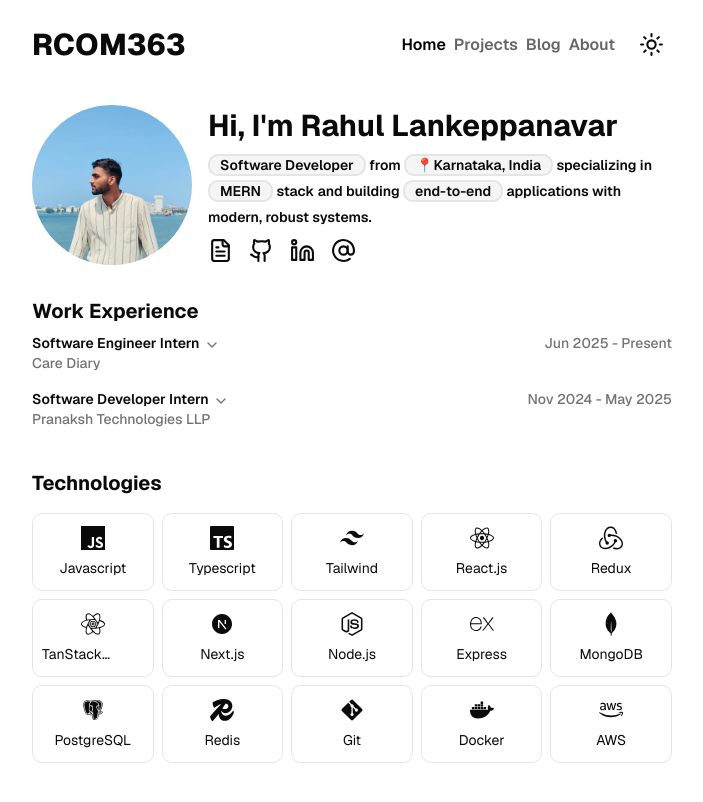
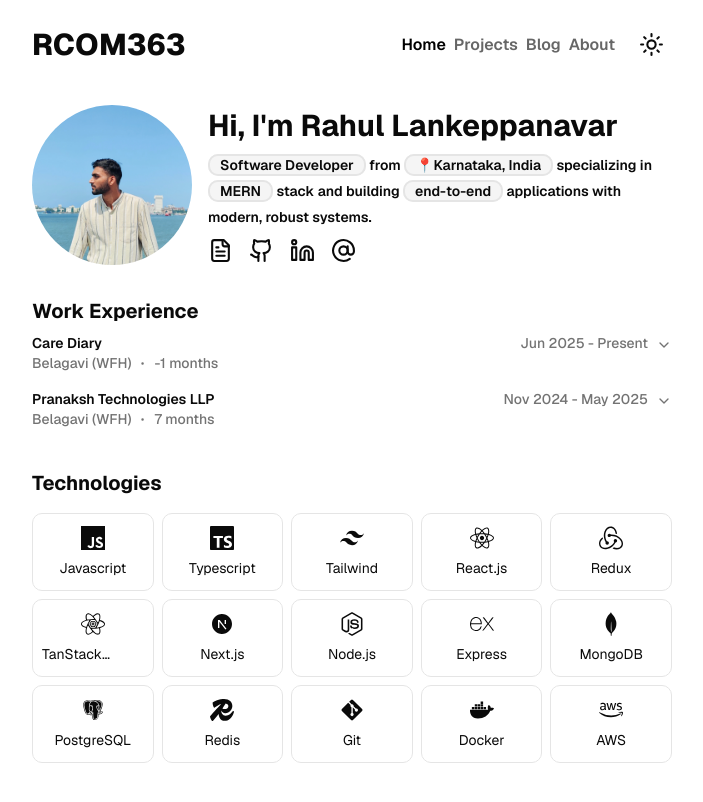
Before and after one commit to RCOM363/portfolio, a Next.js app: page / in a window 1280 px wide. Shown: the top 802 px of the page, without its empty margins (288-991 px from the left). Built offline with nearby package versions, Linux system fonts and the light colour scheme.

Commit message:
refactor: update experience data type; update experience section; accordion component; add utils for experience dates

```diff
--- a/src/components/ExperienceSection.tsx
+++ b/src/components/ExperienceSection.tsx
@@ -29,15 +29,13 @@ function ExperienceSection() {
                 <AccordionItem value={experience.company}>
                   <AccordionTrigger
                     company={experience.company}
-                    companyWebsite={experience.company_website}
-                    title={experience.title}
-                    duration={experience.duration}
+                    website={experience.website}
+                    startDate={experience.startDate}
+                    endDate={experience.endDate}
+                    location="Belagavi (WFH)"
                   ></AccordionTrigger>
                   <AccordionContent className="text-sm leading-relaxed">
                     <BlurFade delay={BLUR_FADE_DELAY * 2}>
-                      <p>{experience.description}</p>
-                    </BlurFade>
-                    <BlurFade delay={BLUR_FADE_DELAY * 3}>
                       <ul className="flex w-full list-none flex-wrap items-center gap-2 py-2 text-[12px]">
                         {experience.technologies.map((technology) => (
                           <li
@@ -49,6 +47,9 @@ function ExperienceSection() {
                         ))}
                       </ul>
                     </BlurFade>
+                    {/* <BlurFade delay={BLUR_FADE_DELAY * 3}>
+                      <p>{experience.description}</p>
+                    </BlurFade> */}
                   </AccordionContent>
                 </AccordionItem>
               </article>
--- a/src/components/ui/accordion.tsx
+++ b/src/components/ui/accordion.tsx
@@ -2,10 +2,12 @@
 
 import * as React from "react";
 import * as AccordionPrimitive from "@radix-ui/react-accordion";
-import { ChevronDownIcon } from "lucide-react";
+import { ChevronDownIcon, Dot } from "lucide-react";
 import Link from "next/link";
 
 import { cn } from "@/lib/utils";
+import { getExperiencePeriod } from "@/utils/dates/getExperiencePeriod";
+import { getExperienceDuration } from "@/utils/dates/getExperienceDuration";
 
 function Accordion({
   ...props
@@ -27,20 +29,23 @@ function AccordionItem({
 }
 
 // custom props
-interface AccordionTriggerProps
-  extends React.ComponentProps<typeof AccordionPrimitive.Trigger> {
+interface AccordionTriggerProps extends React.ComponentProps<
+  typeof AccordionPrimitive.Trigger
+> {
   company: string;
-  companyWebsite: string;
-  title: string;
-  duration: string;
+  website: string;
+  startDate: string;
+  endDate?: string;
+  location: string;
 }
 
 function AccordionTrigger({
   className,
   company,
-  companyWebsite,
-  title,
-  duration,
+  website,
+  startDate,
+  endDate,
+  location,
   ...props
 }: AccordionTriggerProps) {
   return (
@@ -56,18 +61,24 @@ function AccordionTrigger({
         <div className="w-full">
           <div className="flex w-full items-center justify-between gap-2">
             <div className="flex items-center justify-start gap-1">
-              <p className="text-sm font-semibold">{title}</p>
+              <Link href={website} target="_blank">
+                <p className="text-sm font-semibold hover:underline">
+                  {company}
+                </p>
+              </Link>
+            </div>
+            <div className="flex items-center gap-2">
+              <span className="text-muted-foreground text-right text-sm">
+                {getExperiencePeriod(startDate, endDate)}
+              </span>
               <ChevronDownIcon className="icon text-muted-foreground pointer-events-none size-4 shrink-0 translate-y-0.5 transition-transform duration-200" />
             </div>
-            <span className="text-muted-foreground text-right text-sm">
-              {duration}
-            </span>
           </div>
-          <Link href={companyWebsite} target="_blank">
-            <span className="text-muted-foreground text-sm hover:underline">
-              {company}
-            </span>
-          </Link>
+          <div className="text-muted-foreground flex items-center justify-start gap-1 text-sm">
+            <span>{location}</span>
+            <Dot size={15}/>
+            <span>{getExperienceDuration(startDate, endDate)}</span>
+          </div>
         </div>
       </AccordionPrimitive.Trigger>
     </AccordionPrimitive.Header>
--- a/src/data/experiences.ts
+++ b/src/data/experiences.ts
@@ -1,11 +1,11 @@
-export const experiences = [
+import { TExperience } from "@/types/experience.types";
+
+export const experiences: TExperience[] = [
   {
     company: "Care Diary",
-    company_website: "https://carediary.com.au/",
-    title: "Software Engineer Intern",
-    duration: "Jun 2025 - Present",
-    description:
-      "Developed responsive web and mobile interfaces from Figma designs, integrated REST APIs with CRUD and 2FA flows, upgraded backend and database to support new features, and automated reminders using BullMQ and Expo push notifications.",
+    website: "https://carediary.com.au/",
+    startDate: "2025-06",
+    endDate: "",
     technologies: [
       "React.js",
       "React Native",
@@ -18,14 +18,21 @@ export const experiences = [
       "Bit Bucket",
       "Git",
     ],
+    roles: [
+      {
+        title: "Software Engineer Intern",
+        startDate: "2025-06",
+        endDate: "2025-12",
+        description:
+          "Developed responsive web and mobile interfaces from Figma designs, integrated REST APIs with CRUD and 2FA flows, upgraded backend and database to support new features, and automated reminders using BullMQ and Expo push notifications.",
+      },
+    ],
   },
   {
     company: "Pranaksh Technologies LLP",
-    company_website: "https://www.linkedin.com/company/pranaksh-infotech",
-    title: "Software Developer Intern",
-    duration: "Nov 2024 - May 2025",
-    description:
-      "Built RESTful APIs with PostgreSQL and Prisma to manage 1K+ records, implemented JWT authentication with RBAC for secure access, and optimized performance using Tanstack Query for smart caching and state management.",
+    website: "https://www.linkedin.com/company/pranaksh-infotech",
+    startDate: "2024-11",
+    endDate: "2025-05",
     technologies: [
       "React.js",
       "TanStack Query",
@@ -35,5 +42,14 @@ export const experiences = [
       "PostgreSQL",
       "Git",
     ],
+    roles: [
+      {
+        title: "Software Developer Intern",
+        startDate: "2024-11",
+        endDate: "2025-05",
+        description:
+          "Built RESTful APIs with PostgreSQL and Prisma to manage 1K+ records, implemented JWT authentication with RBAC for secure access, and optimized performance using Tanstack Query for smart caching and state management.",
+      },
+    ],
   },
 ];
--- /dev/null
+++ b/src/types/experience.types.ts
@@ -0,0 +1,15 @@
+export type TRole = {
+  title: string;
+  startDate: string; // YYYY - MM
+  endDate?: string;
+  description?: string;
+};
+
+export type TExperience = {
+  company: string;
+  website: string;
+  startDate: string;
+  endDate?: string;
+  technologies: string[];
+  roles: TRole[];
+};
--- /dev/null
+++ b/src/utils/dates/getExperienceDuration.ts
@@ -0,0 +1,27 @@
+function plural(value: number, unit: string) {
+  return `${value} ${unit}${value === 1 ? "" : "s"}`;
+}
+
+export function getExperienceDuration(startDate: string, endDate?: string): string {
+  const [startYear, startMonth] = startDate.split("-").map(Number);
+
+  const end = endDate?.trim() || new Date().toISOString().slice(0, 7);
+  const [endYear, endMonth] = end.split("-").map(Number);
+
+  const totalMonths = (endYear - startYear) * 12 + (endMonth - startMonth) + 1;
+
+  if (totalMonths < 12) {
+    return plural(totalMonths, "month");
+  }
+
+  const years = Math.floor(totalMonths / 12);
+  const months = totalMonths % 12;
+
+  const parts = [plural(years, "year")];
+
+  if (months > 0) {
+    parts.push(plural(months, "month"));
+  }
+
+  return parts.join(" ");
+}
--- /dev/null
+++ b/src/utils/dates/getExperiencePeriod.ts
@@ -0,0 +1,21 @@
+const monthFormatter = new Intl.DateTimeFormat("en-US", {
+  month: "short",
+  year: "numeric",
+});
+
+function formatYearMonth(date: string): string {
+  const [year, month] = date.split("-").map(Number);
+
+  // Use UTC to avoid timezone issues
+  return monthFormatter.format(new Date(Date.UTC(year, month - 1)));
+}
+
+export function getExperiencePeriod(
+  startDate: string,
+  endDate?: string
+): string {
+  const start = formatYearMonth(startDate);
+  const end = endDate?.trim() ? formatYearMonth(endDate) : "Present";
+
+  return `${start} - ${end}`;
+}
```
Also changed, not shown: 1 other file (tests, documents, lock files or other folders).
